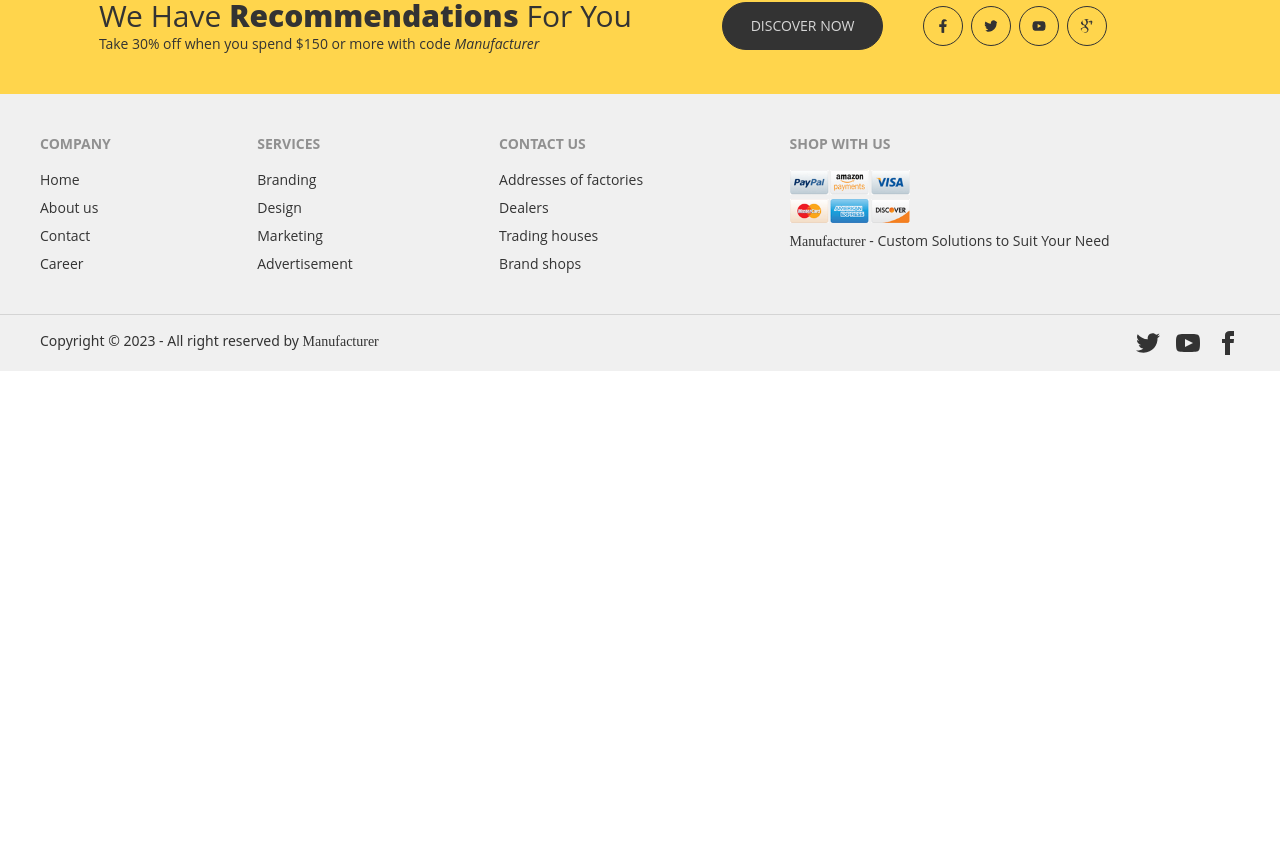
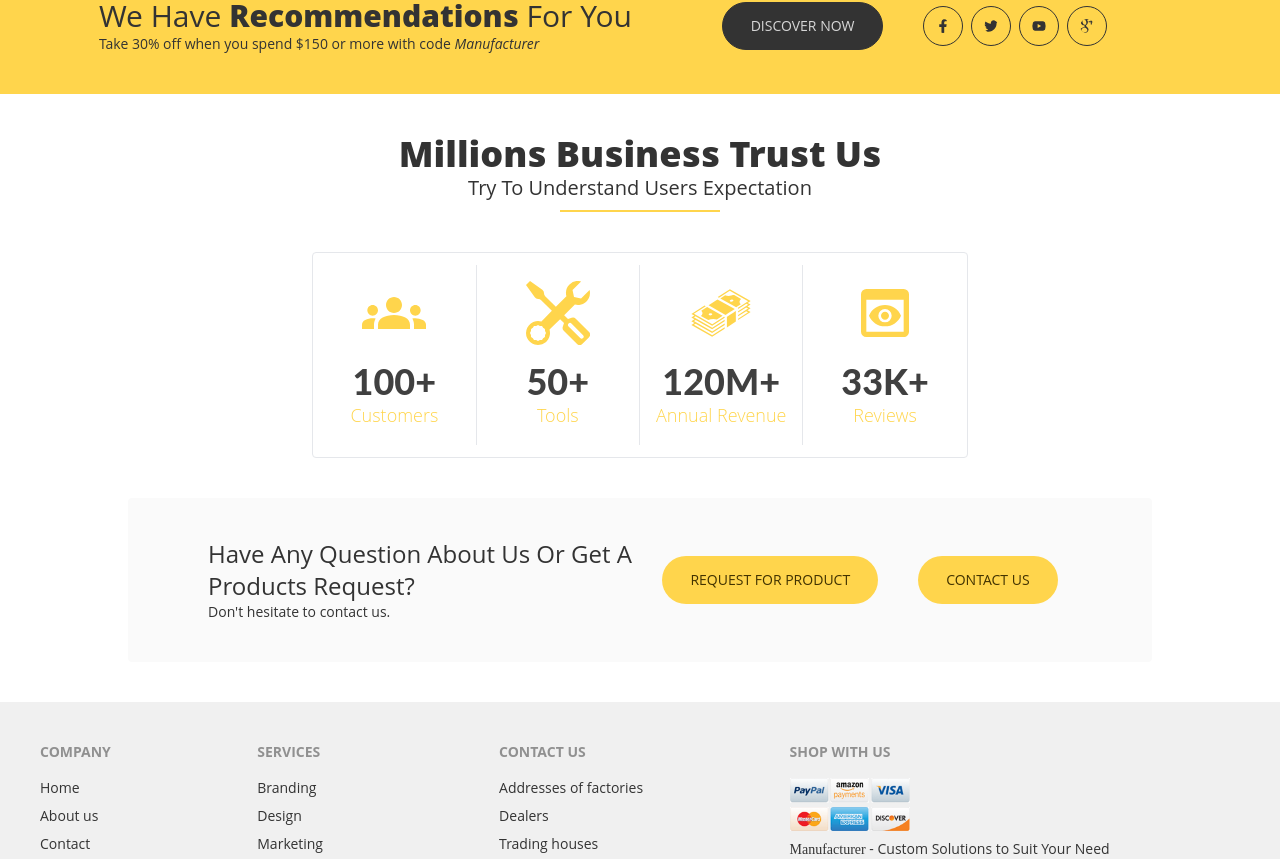
Before and after one commit to crescentpartha/Manufacturer, a React (Create React App) app in the folder manufacturer/: page / in a window 1280 px wide. Shown: the part 748-1607 px from the top of the page. Before the commit the page ends 1119 px from the top, so only its background shows below. Built offline with nearby package versions, Linux system fonts and the light colour scheme.

Commit message:
Business Summary section added

```diff
--- /dev/null
+++ b/manufacturer/src/components/Home/BusinessSummary.js
@@ -0,0 +1,72 @@
+import React from 'react';
+import { Link } from 'react-router-dom';
+import { MdGroups, MdPreview } from 'react-icons/md';
+import { GiMoneyStack } from 'react-icons/gi';
+import { BsTools } from 'react-icons/bs';
+
+const BusinessSummary = () => {
+    return (
+        <div className='my-10 mx-4'>
+            {/* Intro Section */}
+            <div>
+                <h2 className='font-opensans text-3xl sm:text-4xl font-extrabold capitalize'>Millions business trust us</h2>
+                <p className='font-opensans text-lg sm:text-xl font-normal capitalize'>Try to understand users expectation</p>
+                <hr className='w-40 border-t-2 mx-auto mt-2 border-primary' />
+            </div>
+
+            {/* Business Stats Section */}
+            <div className='flex flex-row justify-center'>
+                <div className='grid grid-cols-1 sm:grid-cols-2 md:grid-cols-4 justify-left items-center mx-2 sm:mx-20 my-10 py-3 border rounded max-w-screen-2xl'>
+                    <div className='flex flex-col flex-nowrap gap-4 justify-center items-center py-4 px-4 sm:border-r sm:border-b md:border-b-0'>
+                        {/* <img src={shipping} alt="Shipping Icon" className='w-10' /> */}
+                        <MdGroups className='w-16 h-16 text-primary' />
+                        <div className='text-center'>
+                            <h2 className='font-lato font-extrabold text-4xl text-neutral-700'>100+</h2>
+                            <p className='font-opensans font-light text-primary text-lg'>Customers</p>
+                        </div>
+                    </div>
+                    <div className='flex flex-col flex-nowrap gap-4 justify-center items-center py-4 px-4 sm:border-r sm:border-b md:border-b-0'>
+                        {/* <img src={shipping} alt="Shipping Icon" className='w-10' /> */}
+                        <BsTools className='w-16 h-16 text-primary' />
+                        <div className='text-center'>
+                            <h2 className='font-lato font-extrabold text-4xl text-neutral-700'>50+</h2>
+                            <p className='font-opensans font-light text-primary text-lg'>Tools</p>
+                        </div>
+                    </div>
+                    <div className='flex flex-col flex-nowrap gap-4 justify-center items-center py-4 px-4 sm:border-r'>
+                        {/* <img src={shipping} alt="Shipping Icon" className='w-10' /> */}
+                        <GiMoneyStack className='w-16 h-16 text-primary' />
+                        <div className='text-center'>
+                            <h2 className='font-lato font-extrabold text-4xl text-neutral-700'>120M+</h2>
+                            <p className='font-opensans font-light text-primary text-lg'>Annual Revenue</p>
+                        </div>
+                    </div>
+                    <div className='flex flex-col flex-nowrap gap-4 justify-center items-center py-4 px-4'>
+                        {/* <img src={shipping} alt="Shipping Icon" className='w-10' /> */}
+                        <MdPreview className='w-16 h-16 text-primary' />
+                        <div className='text-center'>
+                            <h2 className='font-lato font-extrabold text-4xl text-neutral-700'>33K+</h2>
+                            <p className='font-opensans font-light text-primary text-lg'>Reviews</p>
+                        </div>
+                    </div>
+                </div>
+            </div>
+
+            {/* Product Questions Section */}
+            <div className='flex flex-row justify-center'>
+                <div className='grid grid-cols-1 lg:grid-cols-2 gap-4 justify-center items-center py-10 px-4 sm:px-20 max-w-screen-lg rounded bg-neutral-50'>
+                    <div className='text-center lg:text-start'>
+                        <h2 className='font-opensans text-xl sm:text-2xl capitalize'>Have any question about us or get a products request?</h2>
+                        <p className='font-opensans text-xs sm:text-sm'>Don't hesitate to contact us.</p>
+                    </div>
+                    <div className='flex flex-row flex-wrap gap-4 md:gap-10 justify-center items-center mx-2'>
+                        <Link to='/' className='btn rounded-full btn-primary hover:bg-secondary hover:text-neutral font-opensans font-medium text-xs sm:text-sm px-7 border-none'>Request for Product</Link>
+                        <Link to='/' className='btn rounded-full btn-primary hover:bg-secondary hover:text-neutral font-opensans font-medium text-xs sm:text-sm px-7 border-none'>Contact Us</Link>
+                    </div>
+                </div>
+            </div>
+        </div>
+    );
+};
+
+export default BusinessSummary;
--- a/manufacturer/src/components/Home/Home.js
+++ b/manufacturer/src/components/Home/Home.js
@@ -2,6 +2,7 @@ import React from 'react';
 import Banner from './Carousel/Banner';
 import ServiceSummary from './ServiceSummary';
 import Recommendations from './Recommendations';
+import BusinessSummary from './BusinessSummary';
 
 const Home = () => {
     return (
@@ -15,6 +16,9 @@ const Home = () => {
             <div>
                 <Recommendations></Recommendations>
             </div>
+            <div>
+                <BusinessSummary></BusinessSummary>
+            </div>
         </div>
     );
 };
--- a/manufacturer/src/components/Home/ServiceSummary.js
+++ b/manufacturer/src/components/Home/ServiceSummary.js
@@ -7,15 +7,15 @@ import payment from '../../images/service-summary/payment.png';
 const ServiceSummary = () => {
     return (
         <div className='flex flex-row justify-center'>
-            <div className='grid grid-cols-1 sm:grid-cols-2 lg:grid-cols-4 justify-left items-center mx-2 sm:mx-20 my-10 py-3 border rounded max-w-screen-2xl'>
-                <div className='flex flex-row flex-nowrap gap-3 justify-center items-center py-4 px-4 sm:border-r'>
+            <div className='grid grid-cols-1 sm:grid-cols-2 lg:grid-cols-4 justify-left items-center mx-2 sm:mx-16 md:mx-20 my-10 py-3 border rounded max-w-screen-2xl'>
+                <div className='flex flex-row flex-nowrap gap-3 justify-center items-center py-4 px-4 sm:border-r sm:border-b lg:border-b-0'>
                     <img src={shipping} alt="Shipping Icon" className='w-10' />
                     <div className='text-start'>
                         <h2 className='font-opensans font-bold text-sm'>Free Shipping</h2>
                         <p className='font-opensans font-base text-xs'>Free shipping on all US order</p>
                     </div>
                 </div>
-                <div className='flex flex-row flex-nowrap gap-3 justify-left items-center py-4 px-4 lg:border-r'>
+                <div className='flex flex-row flex-nowrap gap-3 justify-left items-center py-4 px-4 lg:border-r sm:border-b lg:border-b-0'>
                     <img src={support} alt="Support Icon" className='w-10' />
                     <div className='text-start'>
                         <h2 className='font-opensans font-bold text-sm'>Support 24/7</h2>
```
